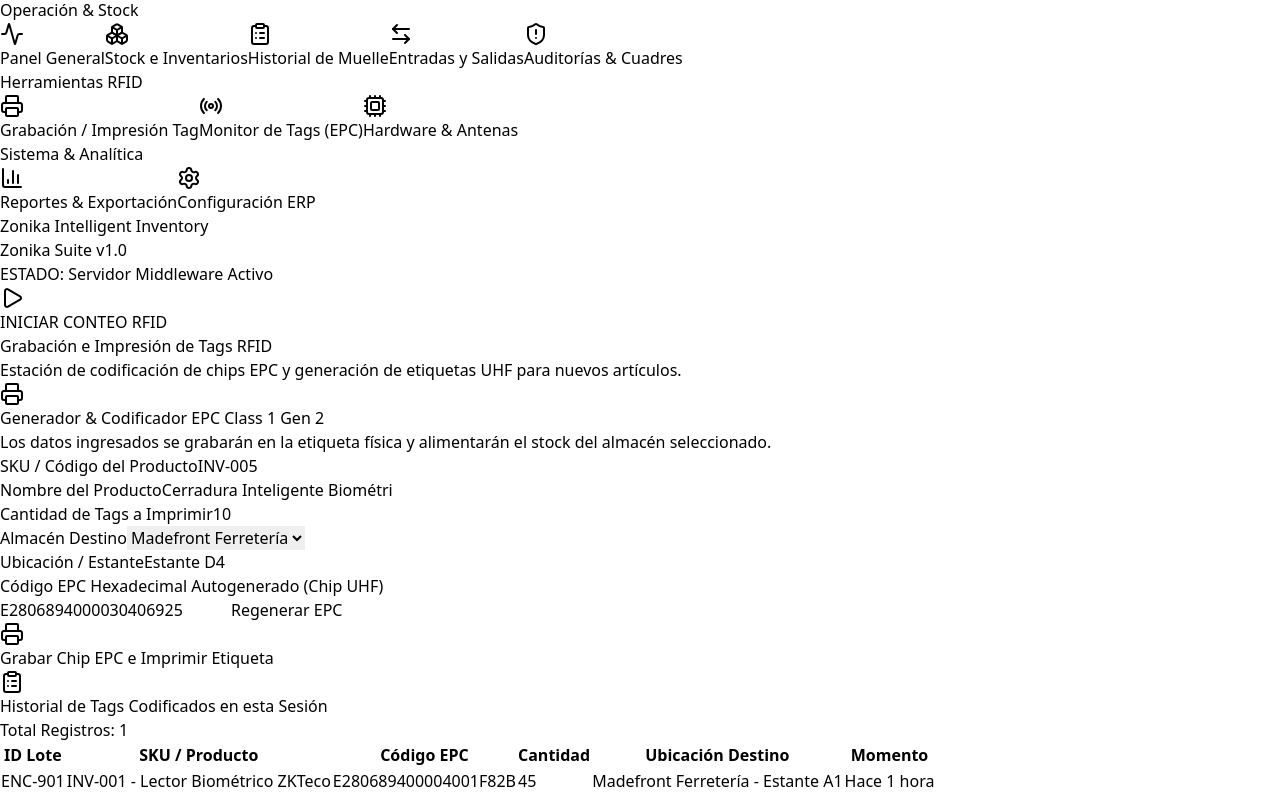
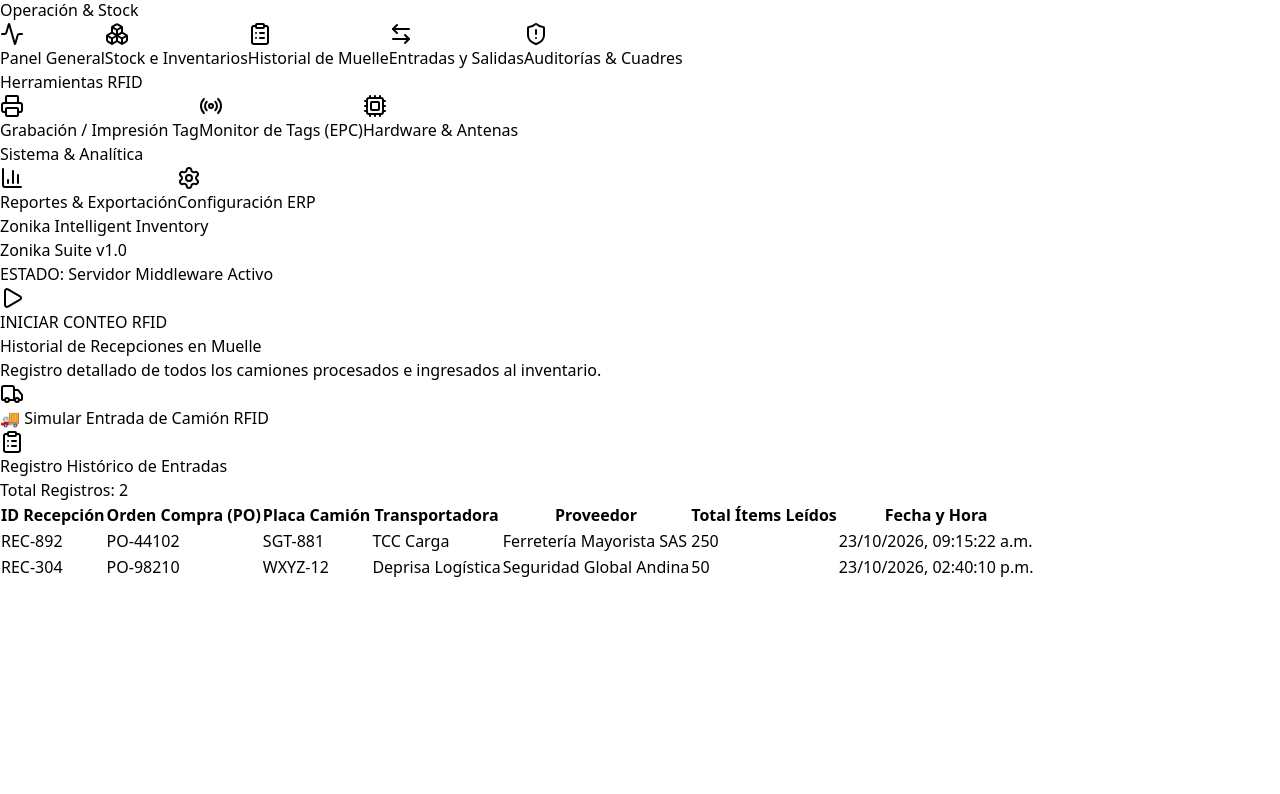
Before and after one commit to richwavesroyalty-byte/zonika-frontend, a React (Vite) app: page / in a window 1280 px wide. Shown: the part 820-1614 px from the top of the page. After the commit the page ends 1400 px from the top, so only its background shows below. Built offline with nearby package versions, Linux system fonts and the light colour scheme.

Commit message:
Incorporar simulador interactivo de recepcion de camiones en el historial de muelle

```diff
--- a/src/App.jsx
+++ b/src/App.jsx
@@ -8,7 +8,7 @@
 import logo from './assets/Logo Zonika.png';
 
 export default function ZonikaApp() {
-  const [activeTab, setActiveTab] = useState('encoder');
+  const [activeTab, setActiveTab] = useState('historial_muelle');
   const [isReading, setIsReading] = useState(false);
   const [selectedWarehouse, setSelectedWarehouse] = useState('Muelle de Carga & Despachos');
   const [inventorySubTab, setInventorySubTab] = useState('madefront'); // 'madefront' o 'bodega'
@@ -32,8 +32,11 @@
     { id: 'MOV-502', type: 'SALIDA', item: 'Cámara IP Domo 4K', qty: 2, user: 'Operador Muelle', time: 'Hace 45 min' },
   ]);
 
-  // Historial de Recepciones de Muelle
-  const [muelleHistorial, setMuelleHistorial] = useState([]);
+  // Historial de Recepciones de Muelle (Con datos simulados iniciales para visualización inmediata)
+  const [muelleHistorial, setMuelleHistorial] = useState([
+    { id: 'REC-892', ordenCompra: 'PO-44102', placaCamion: 'SGT-881', transportadora: 'TCC Carga', proveedor: 'Ferretería Mayorista SAS', timestamp: '23/10/2026, 09:15:22 a.m.', totalItems: 250 },
+    { id: 'REC-304', ordenCompra: 'PO-98210', placaCamion: 'WXYZ-12', transportadora: 'Deprisa Logística', proveedor: 'Seguridad Global Andina', timestamp: '23/10/2026, 02:40:10 p.m.', totalItems: 50 },
+  ]);
 
   // Auditorías y discrepancias
   const [discrepancies, setDiscrepancies] = useState([
@@ -57,7 +60,7 @@
   const [newProduct, setNewProduct] = useState({ id: '', name: '', category: 'Herramientas', stock: '', location: '' });
   const [newMovement, setNewMovement] = useState({ type: 'ENTRADA', item: '', qty: 1 });
 
-  // Estado para el Módulo de Grabación / Impresión de Tags (con historial local en la misma pestaña)
+  // Estado para el Módulo de Grabación / Impresión de Tags
   const [encoderForm, setEncoderForm] = useState({
     sku: 'INV-005',
     productName: 'Cerradura Inteligente Biométrica',
@@ -189,6 +192,27 @@
     setMuelleItems(prev => prev.map(i => ({ ...i, read: 0, status: 'Pendiente' })));
   };
 
+  // Función para simular un ingreso rápido de camión directo en el Historial de Muelle
+  const handleSimulateTruckEntryInHistory = () => {
+    const randomPOs = ['PO-77312', 'PO-99104', 'PO-55420', 'PO-11029'];
+    const randomPlacas = ['KTM-992', 'SGT-332', 'TRX-551', 'BOG-108'];
+    const randomTransp = ['TCC Carga', 'Deprisa', 'Servientrega', 'Logística Express'];
+    const randomProv = ['Ferretería Industrial del Norte', 'Suministros Globales SAS', 'Importadora de Herramientas'];
+
+    const simulatedTruck = {
+      id: 'REC-' + Math.floor(100 + Math.random() * 900),
+      ordenCompra: randomPOs[Math.floor(Math.random() * randomPOs.length)],
+      placaCamion: randomPlacas[Math.floor(Math.random() * randomPlacas.length)],
+      transportadora: randomTransp[Math.floor(Math.random() * randomTransp.length)],
+      proveedor: randomProv[Math.floor(Math.random() * randomProv.length)],
+      timestamp: new Date().toLocaleString(),
+      totalItems: Math.floor(80 + Math.random() * 400)
+    };
+
+    setMuelleHistorial(prev => [simulatedTruck, ...prev]);
+    showNotification(`🚚 ¡Simulacro exitoso! Camión ${simulatedTruck.placaCamion} registrado en el historial.`);
+  };
+
   const handleRunAuditSimulation = () => {
     const simulatedDiscrepancies = [
       { id: 'DISC-' + Math.floor(100 + Math.random() * 900), sku: 'INV-002', item: 'Cámara IP Domo 4K', expected: 12, rfidCount: 10, diff: -2, location: 'Madefront Ferretería - Estante B3', cause: 'Posible extravío / Sin etiqueta RFID' },
@@ -198,7 +222,6 @@
     showNotification('🛰️ ¡Auditoría RFID completada con trazabilidad por ubicación!');
   };
 
-  // Grabación e Impresión filtrada dentro de la misma pestaña (sin redirección externa)
   const handleEncodeAndPrint = (e) => {
     e.preventDefault();
     if (!encoderForm.sku || !encoderForm.productName || !encoderForm.quantity) {
@@ -217,14 +240,12 @@
       status: 'Optimal'
     };
 
-    // Añadir al inventario correspondiente
     if (encoderForm.targetWarehouse === 'Madefront Ferretería') {
       setInventoryMadefront(prev => [newItem, ...prev]);
     } else {
       setInventoryBodega(prev => [newItem, ...prev]);
     }
 
-    // Añadir al historial local de la misma pestaña
     const newEncodedRecord = {
       id: 'ENC-' + Math.floor(100 + Math.random() * 900),
       sku: encoderForm.sku,
@@ -238,7 +259,6 @@
 
     showNotification(`🖨️ ¡${encoderForm.quantity} Tags RFID codificados con éxito en este espacio!`);
 
-    // Generar nuevo EPC aleatorio para el siguiente registro sin salir de la pestaña
     setEncoderForm({
       ...encoderForm,
       sku: 'INV-' + Math.floor(100 + Math.random() * 900),
@@ -494,7 +514,7 @@
                 </form>
               </div>
 
-              <div className="bg-[#1E293B] border border-slate-700/60 rounded-2xl p-6 shadow-xl space-y-4">
+              <div className="bg-[#1E293B] border border-slate-700/60 p-6 rounded-2xl shadow-xl space-y-4">
                 <div className="flex justify-between items-center">
                   <h3 className="text-xs font-bold text-slate-200 uppercase tracking-wider flex items-center gap-2">
                     <PackageCheck className="w-4 h-4 text-cyan-400" /> Mercancía Detectada por Antena RFID (Muelle)
@@ -549,12 +569,22 @@
             </div>
           )}
 
+          {/* HISTORIAL DE MUELLE (Con Simulador de Recepción en Vivo) */}
           {activeTab === 'historial_muelle' && (
             <div className="space-y-6 max-w-6xl mx-auto">
-              <div>
-                <h2 className="text-2xl font-black text-white tracking-tight">Historial de Recepciones en Muelle</h2>
-                <p className="text-slate-400 text-xs mt-1 font-medium">Registro detallado de todos los camiones procesados e ingresados al inventario.</p>
+              <div className="flex justify-between items-center">
+                <div>
+                  <h2 className="text-2xl font-black text-white tracking-tight">Historial de Recepciones en Muelle</h2>
+                  <p className="text-slate-400 text-xs mt-1 font-medium">Registro detallado de todos los camiones procesados e ingresados al inventario.</p>
+                </div>
+                <button
+                  onClick={handleSimulateTruckEntryInHistory}
+                  className="flex items-center gap-2 bg-cyan-500 hover:bg-cyan-400 text-slate-950 font-bold text-xs px-5 py-2.5 rounded-xl shadow-lg shadow-cyan-500/20 transition-all"
+                >
+                  <Truck className="w-4 h-4" /> 🚚 Simular Entrada de Camión RFID
+                </button>
               </div>
+
               <div className="bg-[#1E293B] border border-slate-700/60 rounded-2xl p-6 shadow-xl space-y-4">
                 <div className="flex justify-between items-center">
                   <h3 className="text-xs font-bold text-slate-200 uppercase tracking-wider flex items-center gap-2">
@@ -562,8 +592,9 @@
                   </h3>
                   <span className="text-xs text-slate-400 font-mono">Total Registros: {muelleHistorial.length}</span>
                 </div>
+
                 {muelleHistorial.length === 0 ? (
-                  <div className="text-center py-12 text-slate-500 text-xs">No hay recepciones registradas aún. Ingresa un camión desde el Muelle de Carga para ver el historial real.</div>
+                  <div className="text-center py-12 text-slate-500 text-xs">No hay recepciones registradas aún. Haz clic en "Simular Entrada de Camión RFID" arriba para ver el flujo.</div>
                 ) : (
                   <div className="overflow-x-auto">
                     <table className="w-full text-left text-xs border-collapse">
@@ -804,7 +835,7 @@
             </div>
           )}
 
-          {/* MÓDULO GRABACIÓN / IMPRESIÓN DE TAGS (Filtrado y Operativo en el mismo espacio) */}
+          {/* MÓDULO GRABACIÓN / IMPRESIÓN DE TAGS */}
           {activeTab === 'encoder' && (
             <div className="space-y-6 max-w-5xl mx-auto">
               <div>
@@ -812,7 +843,6 @@
                 <p className="text-slate-400 text-xs mt-1 font-medium">Estación de codificación de chips EPC y generación de etiquetas UHF para nuevos artículos.</p>
               </div>
 
-              {/* Formulario de Codificación */}
               <div className="bg-[#1E293B] border border-slate-700/60 p-8 rounded-2xl shadow-xl space-y-6">
                 <div className="flex items-center gap-3 border-b border-slate-700/80 pb-4">
                   <div className="w-10 h-10 rounded-xl bg-cyan-500/10 border border-cyan-500/30 flex items-center justify-center text-cyan-400">
@@ -828,92 +858,48 @@
                   <div className="grid grid-cols-1 md:grid-cols-2 gap-4">
                     <div>
                       <label className="text-[11px] font-bold text-slate-400 block mb-1 uppercase">SKU / Código del Producto</label>
-                      <input
-                        type="text"
-                        value={encoderForm.sku}
-                        onChange={(e)=>setEncoderForm({...encoderForm, sku: e.target.value})}
-                        className="w-full bg-[#0F172A] border border-slate-700 rounded-xl px-3 py-2.5 text-xs text-white focus:outline-none focus:border-cyan-400 font-mono font-bold"
-                        required
-                      />
+                      <input type="text" value={encoderForm.sku} onChange={(e)=>setEncoderForm({...encoderForm, sku: e.target.value})} className="w-full bg-[#0F172A] border border-slate-700 rounded-xl px-3 py-2.5 text-xs text-white focus:outline-none focus:border-cyan-400 font-mono font-bold" required />
                     </div>
                     <div>
                       <label className="text-[11px] font-bold text-slate-400 block mb-1 uppercase">Nombre del Producto</label>
-                      <input
-                        type="text"
-                        value={encoderForm.productName}
-                        onChange={(e)=>setEncoderForm({...encoderForm, productName: e.target.value})}
-                        className="w-full bg-[#0F172A] border border-slate-700 rounded-xl px-3 py-2.5 text-xs text-white focus:outline-none focus:border-cyan-400 font-semibold"
-                        required
-                      />
+                      <input type="text" value={encoderForm.productName} onChange={(e)=>setEncoderForm({...encoderForm, productName: e.target.value})} className="w-full bg-[#0F172A] border border-slate-700 rounded-xl px-3 py-2.5 text-xs text-white focus:outline-none focus:border-cyan-400 font-semibold" required />
                     </div>
                   </div>
 
                   <div className="grid grid-cols-1 md:grid-cols-3 gap-4">
                     <div>
                       <label className="text-[11px] font-bold text-slate-400 block mb-1 uppercase">Cantidad de Tags a Imprimir</label>
-                      <input
-                        type="number"
-                        min="1"
-                        value={encoderForm.quantity}
-                        onChange={(e)=>setEncoderForm({...encoderForm, quantity: e.target.value})}
-                        className="w-full bg-[#0F172A] border border-slate-700 rounded-xl px-3 py-2.5 text-xs text-white focus:outline-none focus:border-cyan-400 font-bold"
-                        required
-                      />
+                      <input type="number" min="1" value={encoderForm.quantity} onChange={(e)=>setEncoderForm({...encoderForm, quantity: e.target.value})} className="w-full bg-[#0F172A] border border-slate-700 rounded-xl px-3 py-2.5 text-xs text-white focus:outline-none focus:border-cyan-400 font-bold" required />
                     </div>
                     <div>
                       <label className="text-[11px] font-bold text-slate-400 block mb-1 uppercase">Almacén Destino</label>
-                      <select
-                        value={encoderForm.targetWarehouse}
-                        onChange={(e)=>setEncoderForm({...encoderForm, targetWarehouse: e.target.value})}
-                        className="w-full bg-[#0F172A] border border-slate-700 rounded-xl px-3.5 py-2.5 text-xs text-white focus:outline-none focus:border-cyan-400 font-bold cursor-pointer"
-                      >
+                      <select value={encoderForm.targetWarehouse} onChange={(e)=>setEncoderForm({...encoderForm, targetWarehouse: e.target.value})} className="w-full bg-[#0F172A] border border-slate-700 rounded-xl px-3.5 py-2.5 text-xs text-white focus:outline-none focus:border-cyan-400 font-bold cursor-pointer">
                         <option value="Madefront Ferretería">Madefront Ferretería</option>
                         <option value="Bodega Principal">Bodega Principal</option>
                       </select>
                     </div>
                     <div>
                       <label className="text-[11px] font-bold text-slate-400 block mb-1 uppercase">Ubicación / Estante</label>
-                      <input
-                        type="text"
-                        value={encoderForm.locationDetail}
-                        onChange={(e)=>setEncoderForm({...encoderForm, locationDetail: e.target.value})}
-                        className="w-full bg-[#0F172A] border border-slate-700 rounded-xl px-3 py-2.5 text-xs text-white focus:outline-none focus:border-cyan-400"
-                        required
-                      />
+                      <input type="text" value={encoderForm.locationDetail} onChange={(e)=>setEncoderForm({...encoderForm, locationDetail: e.target.value})} className="w-full bg-[#0F172A] border border-slate-700 rounded-xl px-3 py-2.5 text-xs text-white focus:outline-none focus:border-cyan-400" required />
                     </div>
                   </div>
 
                   <div>
                     <label className="text-[11px] font-bold text-slate-400 block mb-1 uppercase">Código EPC Hexadecimal Autogenerado (Chip UHF)</label>
                     <div className="flex gap-2">
-                      <input
-                        type="text"
-                        value={encoderForm.generatedEpc}
-                        readOnly
-                        className="w-full bg-[#0F172A]/80 border border-slate-700/80 rounded-xl px-3 py-2.5 text-xs text-cyan-400 font-mono font-bold select-all"
-                      />
-                      <button
-                        type="button"
-                        onClick={()=>setEncoderForm({...encoderForm, generatedEpc: 'E28068940000' + Math.floor(10000000 + Math.random() * 90000000)})}
-                        className="bg-slate-800 hover:bg-slate-700 text-slate-300 text-xs font-bold px-4 rounded-xl border border-slate-700 shrink-0 transition-colors"
-                      >
-                        Regenerar EPC
-                      </button>
+                      <input type="text" value={encoderForm.generatedEpc} readOnly className="w-full bg-[#0F172A]/80 border border-slate-700/80 rounded-xl px-3 py-2.5 text-xs text-cyan-400 font-mono font-bold select-all" />
+                      <button type="button" onClick={()=>setEncoderForm({...encoderForm, generatedEpc: 'E28068940000' + Math.floor(10000000 + Math.random() * 90000000)})} className="bg-slate-800 hover:bg-slate-700 text-slate-300 text-xs font-bold px-4 rounded-xl border border-slate-700 shrink-0 transition-colors">Regenerar EPC</button>
                     </div>
                   </div>
 
                   <div className="pt-4 flex justify-end">
-                    <button
-                      type="submit"
-                      className="bg-cyan-500 hover:bg-cyan-400 text-slate-950 font-black text-xs px-6 py-3 rounded-xl shadow-lg shadow-cyan-500/20 transition-all flex items-center gap-2 uppercase tracking-wider"
-                    >
+                    <button type="submit" className="bg-cyan-500 hover:bg-cyan-400 text-slate-950 font-black text-xs px-6 py-3 rounded-xl shadow-lg shadow-cyan-500/20 transition-all flex items-center gap-2 uppercase tracking-wider">
                       <Printer className="w-4 h-4" /> Grabar Chip EPC e Imprimir Etiqueta
                     </button>
                   </div>
                 </form>
               </div>
 
-              {/* Historial Local Filtrado en la misma pestaña */}
               <div className="bg-[#1E293B] border border-slate-700/60 p-6 rounded-2xl shadow-xl space-y-4">
                 <div className="flex justify-between items-center">
                   <h3 className="text-xs font-bold text-slate-200 uppercase tracking-wider flex items-center gap-2">
```
